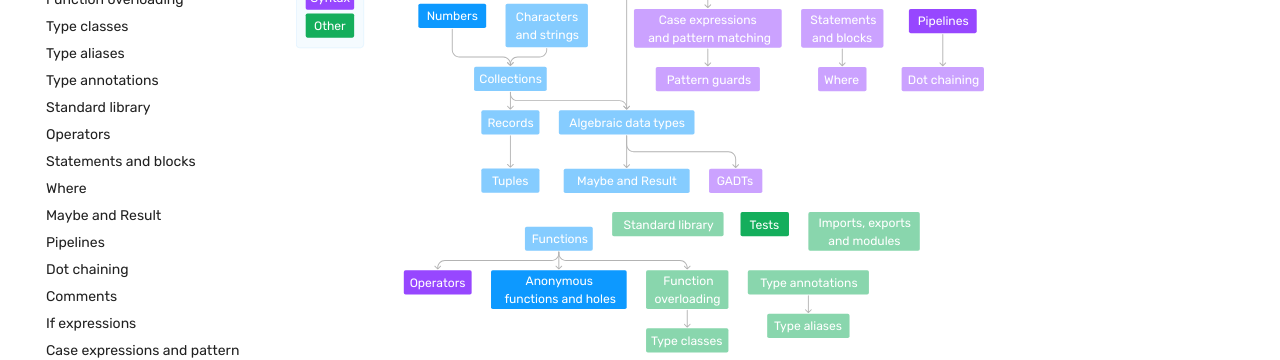
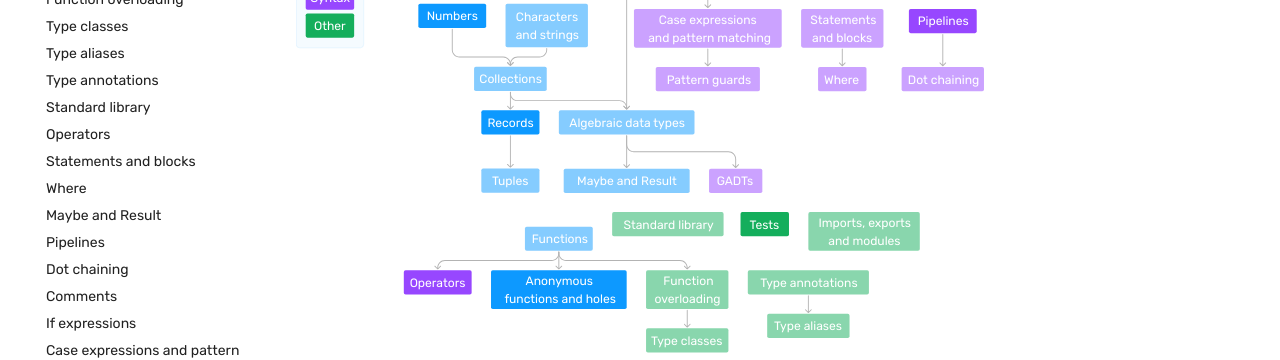
Before and after one commit to cara-lang/website, an MkDocs documentation site: the page built from docs/reference/index.md, in a window 1280 px wide. Shown: the part 455-815 px from the top of the page. Built offline with MkDocs 1.6.1 and Material for MkDocs 9.7.7, drawn with Linux system fonts in a browser that asks for light colours; plug-ins that fetch from the network failed and are left out; comment, search, counter and statistics services are not loaded.

Commit message:
Remove TODO from records

```diff
--- a/docs/reference/index.md
+++ b/docs/reference/index.md
@@ -56,7 +56,7 @@ svg a.todo {
 </a>
 <path d="M829.5 418C829.5 417.172 828.828 416.5 828 416.5C827.172 416.5 826.5 417.172 826.5 418H829.5ZM706.939 475.061C707.525 475.646 708.475 475.646 709.061 475.061L718.607 465.515C719.192 464.929 719.192 463.979 718.607 463.393C718.021 462.808 717.071 462.808 716.485 463.393L708 471.879L699.515 463.393C698.929 462.808 697.979 462.808 697.393 463.393C696.808 463.979 696.808 464.929 697.393 465.515L706.939 475.061ZM826.5 418V422H829.5V418H826.5ZM804 444.5H732V447.5H804V444.5ZM706.5 470V474H709.5V470H706.5ZM732 444.5C717.917 444.5 706.5 455.917 706.5 470H709.5C709.5 457.574 719.574 447.5 732 447.5V444.5ZM826.5 422C826.5 434.426 816.426 444.5 804 444.5V447.5C818.083 447.5 829.5 436.083 829.5 422H826.5Z" fill="#B3B3B3"/>
 <path d="M517.5 354C517.5 353.172 516.828 352.5 516 352.5C515.172 352.5 514.5 353.172 514.5 354H517.5ZM706.939 475.061C707.525 475.646 708.475 475.646 709.061 475.061L718.607 465.515C719.192 464.929 719.192 463.979 718.607 463.393C718.021 462.808 717.071 462.808 716.485 463.393L708 471.879L699.515 463.393C698.929 462.808 697.979 462.808 697.393 463.393C696.808 463.979 696.808 464.929 697.393 465.515L706.939 475.061ZM514.5 354V422H517.5V354H514.5ZM540 447.5H684V444.5H540V447.5ZM706.5 470V474H709.5V470H706.5ZM684 447.5C696.426 447.5 706.5 457.574 706.5 470H709.5C709.5 455.917 698.083 444.5 684 444.5V447.5ZM514.5 422C514.5 436.083 525.917 447.5 540 447.5V444.5C527.574 444.5 517.5 434.426 517.5 422H514.5Z" fill="#B3B3B3"/>
-<a href="/reference/records/" class="todo">
+<a href="/reference/records/">
   <rect x="612" y="622" width="192" height="80" rx="6" fill="#0D99FF"/>
   <text><tspan x="632.222" y="676.545">Records</tspan></text>
 </a>
```
